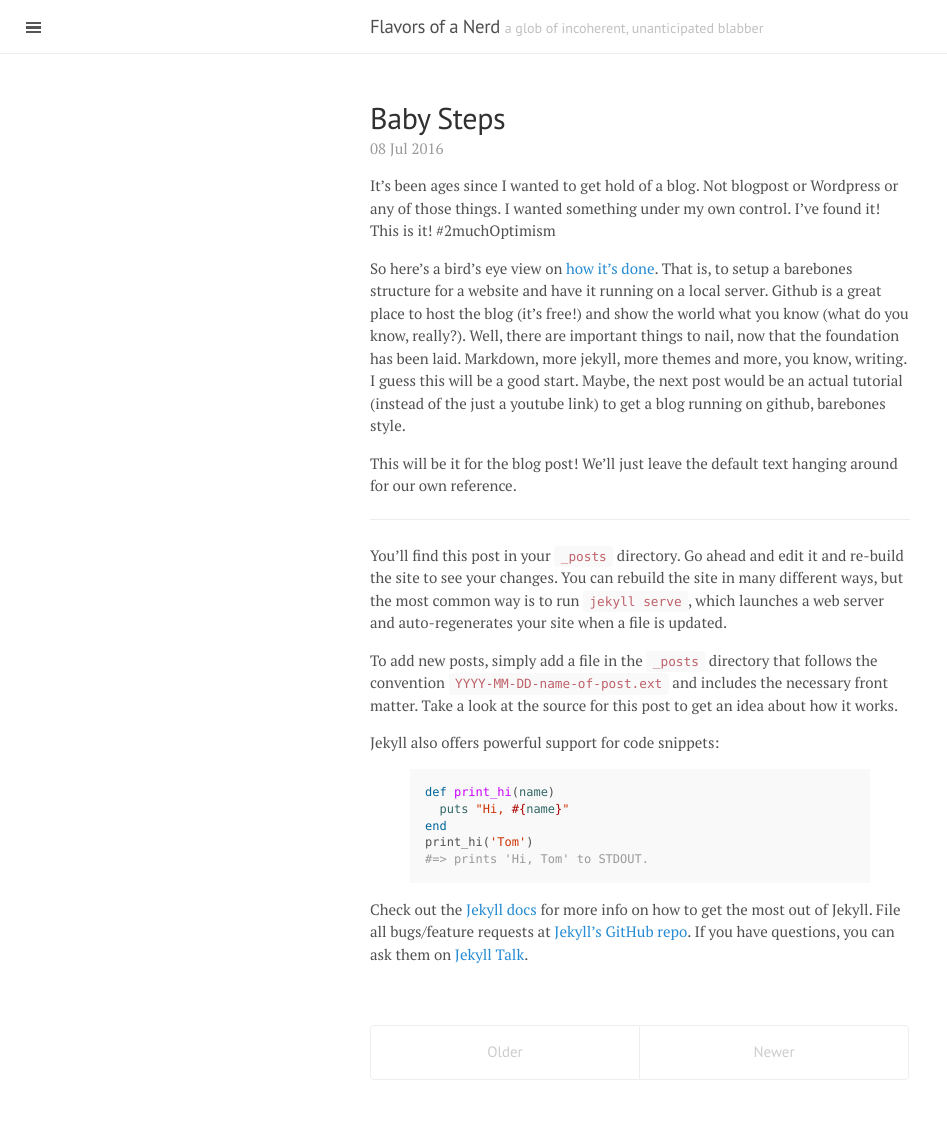
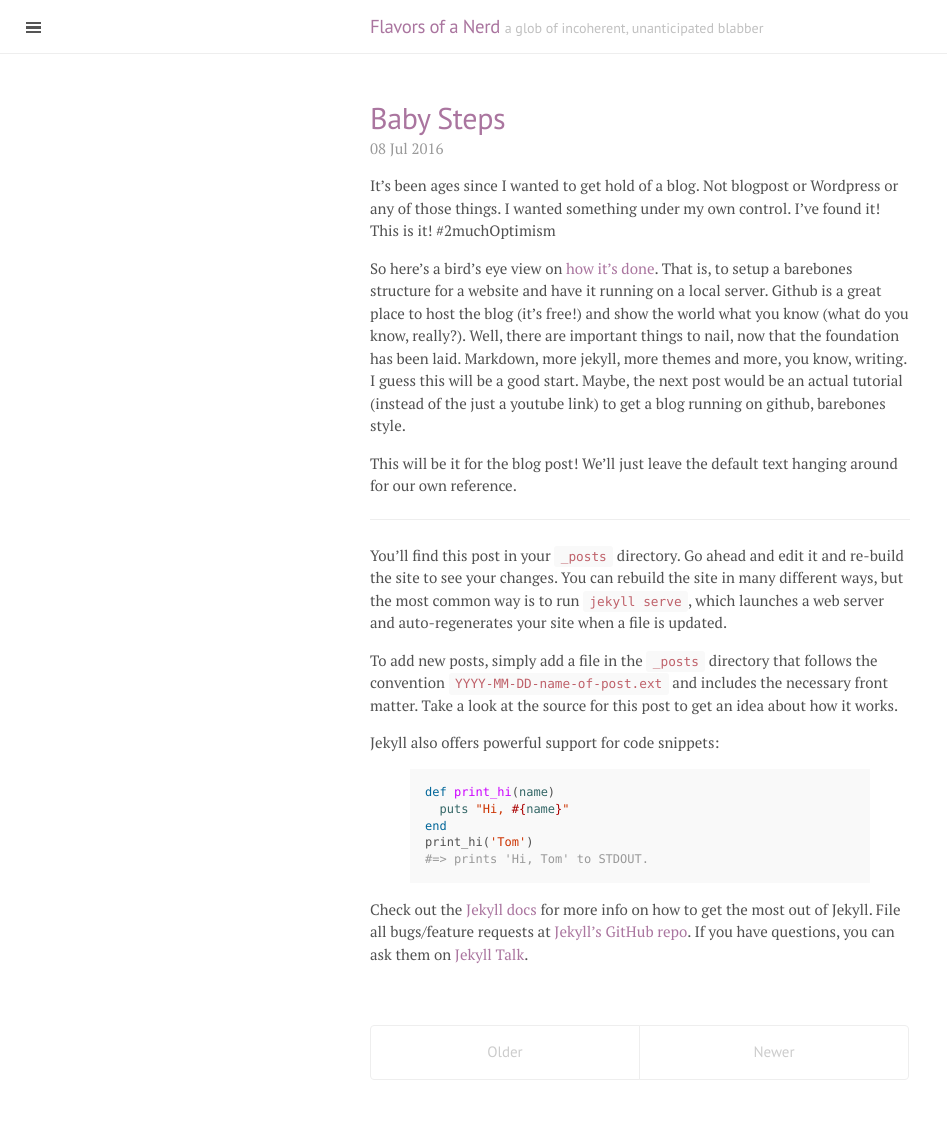
Before and after one commit to sizhky/sizhky.github.io, a Jekyll site: the page built from index.html, in a window 1280 px wide. Shown: the whole page, without its empty margins (0-947 px from the left). Built offline with Jekyll 4.4.1, drawn with Linux system fonts in a browser that asks for light colours; the list of posts is cut into pages by our own code.

```diff
--- a/_config.yml
+++ b/_config.yml
@@ -11,7 +11,7 @@
 url:                 http://sizhky.github.io
 baseurl:             ''
 paginate:            5
-
+show_drafts:          true
 # About/contact
 author:
   name:              Yeshwanth
--- a/_includes/head.html
+++ b/_includes/head.html
@@ -21,8 +21,8 @@
   <link rel="stylesheet" href="https://fonts.googleapis.com/css?family=PT+Serif:400,400italic,700%7CPT+Sans:400">
 
   <!-- Icons -->
-  <link rel="apple-touch-icon-precomposed" sizes="144x144" href="{{ site.baseurl }}/public/apple-touch-icon-precomposed.png">
-  <link rel="shortcut icon" href="{{ site.baseurl }}/public/favicon.ico">
+  <link rel="apple-touch-icon-precomposed" sizes="144x144" href="{{ site.baseurl }}/public/favicon.png">
+  <link rel="shortcut icon" href="{{ site.baseurl }}/public/favicon.png">
 
   <!-- RSS -->
   <link rel="alternate" type="application/rss+xml" title="RSS" href="/atom.xml">
--- a/_layouts/default.html
+++ b/_layouts/default.html
@@ -3,7 +3,7 @@
 
   {% include head.html %}
 
-  <body>
+  <body class="theme-base-0e">
 
     {% include sidebar.html %}
 
```
Also changed, not shown: public/favicon.png (added).
